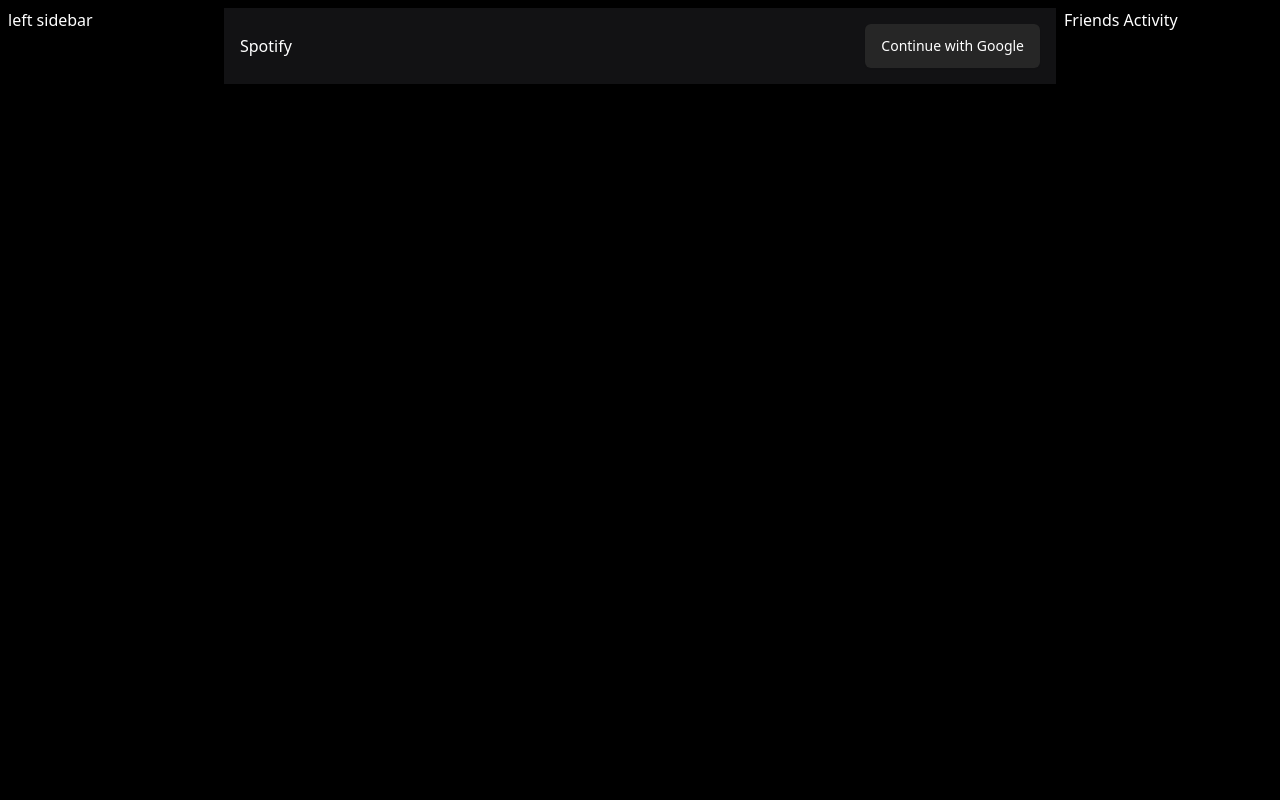
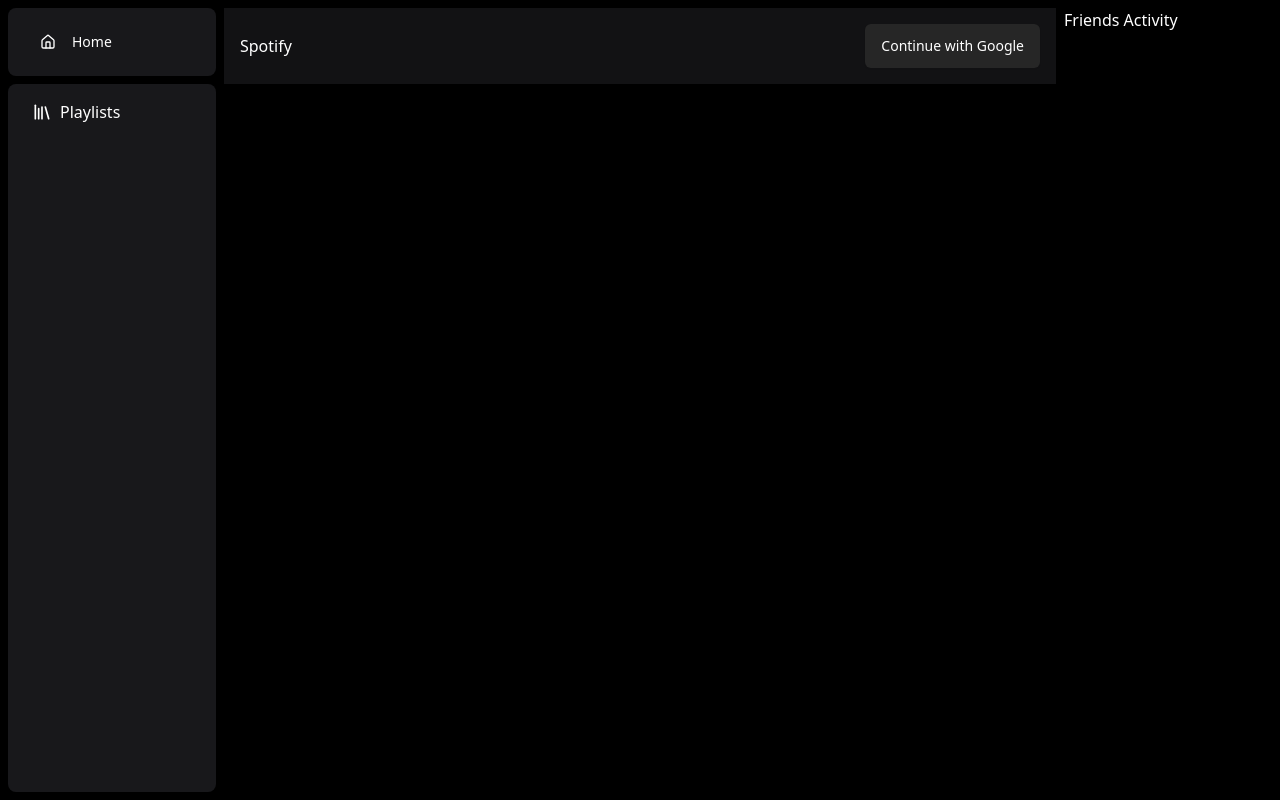
Before and after one commit to 10974-spec/spotify-clone, a React (Vite) app in the folder frontend/: page / in a window 1280 px wide. Built offline with nearby package versions, Linux system fonts and the light colour scheme; no server answers.

Commit message:
left sidebar

```diff
--- a/frontend/package.json
+++ b/frontend/package.json
@@ -11,6 +11,7 @@
   },
   "dependencies": {
     "@clerk/clerk-react": "^5.32.0",
+    "@radix-ui/react-scroll-area": "^1.2.9",
     "@radix-ui/react-slot": "^1.2.3",
     "axios": "^1.10.0",
     "class-variance-authority": "^0.7.1",
--- /dev/null
+++ b/frontend/src/components/ui/scroll-area.tsx
@@ -0,0 +1,46 @@
+import * as React from "react"
+import * as ScrollAreaPrimitive from "@radix-ui/react-scroll-area"
+
+import { cn } from "@/lib/utils"
+
+const ScrollArea = React.forwardRef<
+  React.ElementRef<typeof ScrollAreaPrimitive.Root>,
+  React.ComponentPropsWithoutRef<typeof ScrollAreaPrimitive.Root>
+>(({ className, children, ...props }, ref) => (
+  <ScrollAreaPrimitive.Root
+    ref={ref}
+    className={cn("relative overflow-hidden", className)}
+    {...props}
+  >
+    <ScrollAreaPrimitive.Viewport className="h-full w-full rounded-[inherit]">
+      {children}
+    </ScrollAreaPrimitive.Viewport>
+    <ScrollBar />
+    <ScrollAreaPrimitive.Corner />
+  </ScrollAreaPrimitive.Root>
+))
+ScrollArea.displayName = ScrollAreaPrimitive.Root.displayName
+
+const ScrollBar = React.forwardRef<
+  React.ElementRef<typeof ScrollAreaPrimitive.ScrollAreaScrollbar>,
+  React.ComponentPropsWithoutRef<typeof ScrollAreaPrimitive.ScrollAreaScrollbar>
+>(({ className, orientation = "vertical", ...props }, ref) => (
+  <ScrollAreaPrimitive.ScrollAreaScrollbar
+    ref={ref}
+    orientation={orientation}
+    className={cn(
+      "flex touch-none select-none transition-colors",
+      orientation === "vertical" &&
+        "h-full w-2.5 border-l border-l-transparent p-[1px]",
+      orientation === "horizontal" &&
+        "h-2.5 flex-col border-t border-t-transparent p-[1px]",
+      className
+    )}
+    {...props}
+  >
+    <ScrollAreaPrimitive.ScrollAreaThumb className="relative flex-1 rounded-full bg-border" />
+  </ScrollAreaPrimitive.ScrollAreaScrollbar>
+))
+ScrollBar.displayName = ScrollAreaPrimitive.ScrollAreaScrollbar.displayName
+
+export { ScrollArea, ScrollBar }
--- a/frontend/src/layout/MainLayout.tsx
+++ b/frontend/src/layout/MainLayout.tsx
@@ -1,5 +1,6 @@
 import { ResizableHandle, ResizablePanel, ResizablePanelGroup } from "@/components/ui/resizable"
 import { Outlet } from "react-router-dom"
+import LeftSidebar from "./components/LeftSidebar"
 
 
 const MainLayout = () => {
@@ -10,7 +11,7 @@
 <ResizablePanelGroup direction="horizontal" className="flex-1 flex h-full overflow-hidden p-2">
     {/* =====LEFT SIDEBAR===== */}
     <ResizablePanel defaultSize={20} minSize={isMobile? 0 : 10} maxSize={30}>
-            left sidebar
+            <LeftSidebar/>
     </ResizablePanel>
     <ResizableHandle className="w-2 bg-black rounded-lg transition-colors"/>
     {/* =====MAIN CONTENT===== */}
--- /dev/null
+++ b/frontend/src/layout/components/LeftSidebar.tsx
@@ -0,0 +1,63 @@
+import { buttonVariants } from "@/components/ui/button";
+import { ScrollArea } from "@/components/ui/scroll-area";
+import { cn } from "@/lib/utils";
+import { SignedIn } from "@clerk/clerk-react";
+import { HomeIcon, Library, MessageCircle } from "lucide-react";
+import { Link } from "react-router-dom";
+
+const LeftSidebar = () => {
+  return (
+    <div className="h-full flex flex-col gap-2">
+      {/* ===NAVIGATION MENU=== */}
+
+      <div className="rounded-lg bg-zinc-900 p-4">
+        <div className="space-y-2">
+          <Link
+            to="/"
+            className={cn(
+              buttonVariants({
+                variant: "ghost",
+                className: "w-full justify-start text-white hover:bg-zinc-800",
+              })
+            )}
+          >
+            <HomeIcon className="mr-2 size-5 " />
+            <span className="hidden md:inline">Home</span>
+          </Link>
+
+          <SignedIn>
+            <Link
+              to="/chat"
+              className={cn(
+                buttonVariants({
+                  variant: "ghost",
+                  className:
+                    "w-full justify-start text-white hover:bg-zinc-800",
+                })
+              )}
+            >
+              <MessageCircle className="mr-2 size-5 " />
+              <span className="hidden md:inline">Messages</span>
+            </Link>
+          </SignedIn>
+        </div>
+      </div>
+
+      {/* ===LIBRARY SECTION=== */}
+
+      <div className="flex-1 rounded-lg bg-zinc-900 p-4">
+        <div className="flex items-center justify-between mb-4">
+          <div className="flex items-center text-white px-2">
+            <Library className="size-5 mr-2"/>
+            <span className="hidden md:inline">Playlists</span>
+          </div>
+        </div>
+        <ScrollArea>
+
+        </ScrollArea>
+      </div>
+    </div>
+  );
+};
+
+export default LeftSidebar;
```
Also changed, not shown: 1 other file (tests, documents, lock files or other folders).
